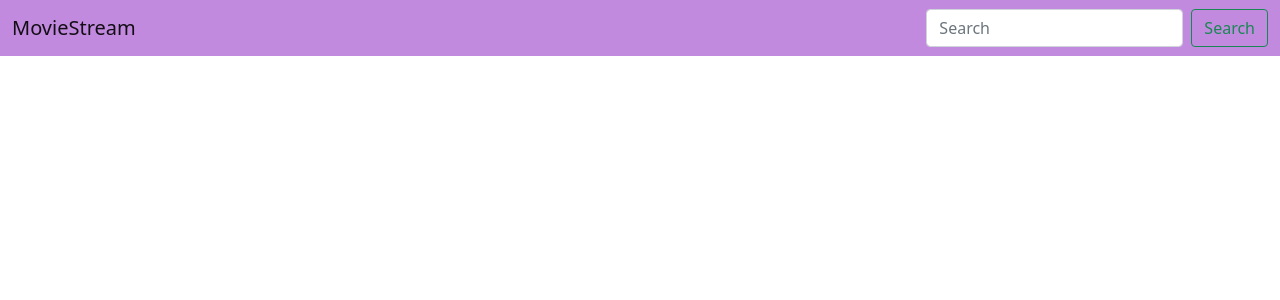
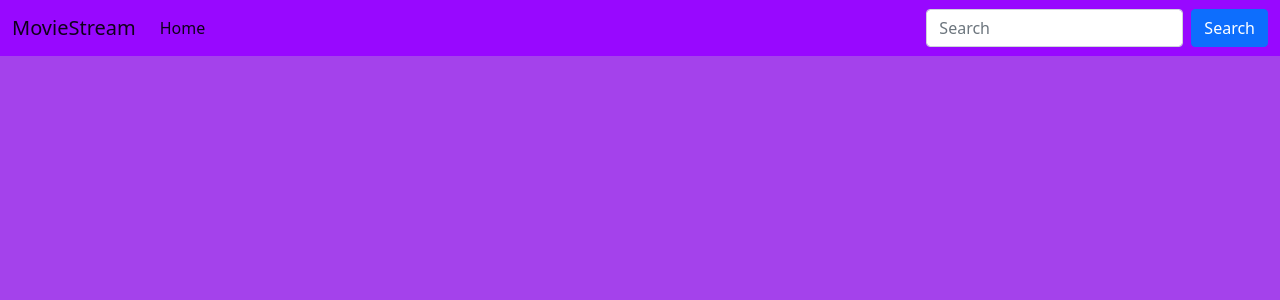
Before and after one commit to euhidaman/moviescraper, a Django app: template templates/base.html in a window 1280 px wide. Shown: the top 300 px of the page. Run offline with Django 3.2, Linux system fonts and the light colour scheme; the template is opened without the code that fills it, so the values that code supplies are empty.

Commit message:
Created clean template for frontend

```diff
--- a/templates/base.html
+++ b/templates/base.html
@@ -11,22 +11,34 @@
 
     <title>MovieStream</title>
   </head>
-  <body>
-      <nav class="navbar navbar-light" style="background-color: #c28ade;">
+  <body style="background-color: #a442eb;">
+
+      <nav class="navbar navbar-expand-lg navbar-light" style="background-color: #9808ff;">
           <div class="container-fluid">
             <a class="navbar-brand" href="{% url 'home' %}">MovieStream</a>
+            <button class="navbar-toggler" type="button" data-bs-toggle="collapse" data-bs-target="#navbarTogglerDemo02" aria-controls="navbarTogglerDemo02" aria-expanded="false" aria-label="Toggle navigation">
+              <span class="navbar-toggler-icon"></span>
+            </button>
+            <div class="collapse navbar-collapse" id="navbarTogglerDemo02">
+              <ul class="navbar-nav me-auto mb-2 mb-lg-0">
+                <li class="nav-item">
+                  <a class="nav-link active" aria-current="page" href="{% url 'home' %}">Home</a>
+                </li>
+              </ul>
               <form class="d-flex" action="/search/" method="post">
                 {% csrf_token %}
               <input class="form-control me-2" type="search" placeholder="Search" name="s_input" autocomplete="off" aria-label="Search">
-          <button class="btn btn-outline-success" type="submit">Search</button>
+              <button class="btn btn-primary" type="submit">Search</button>
             </form>
+            </div>
           </div>
         </nav>
 
+    <main >
     {% block content %}
 
     {% endblock %}
-
+    </main>
     <!-- Optional JavaScript; choose one of the two! -->
 
     <!-- Option 1: Bootstrap Bundle with Popper -->
```
Also changed, not shown: templates/movies/watch.html (+21 -7 lines). Lines whose indentation alone changed are shown as unchanged.
